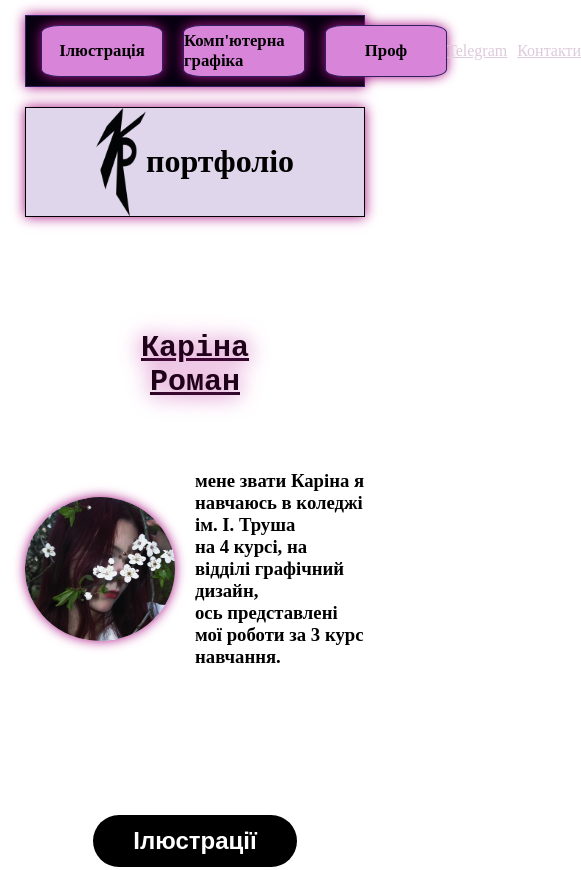
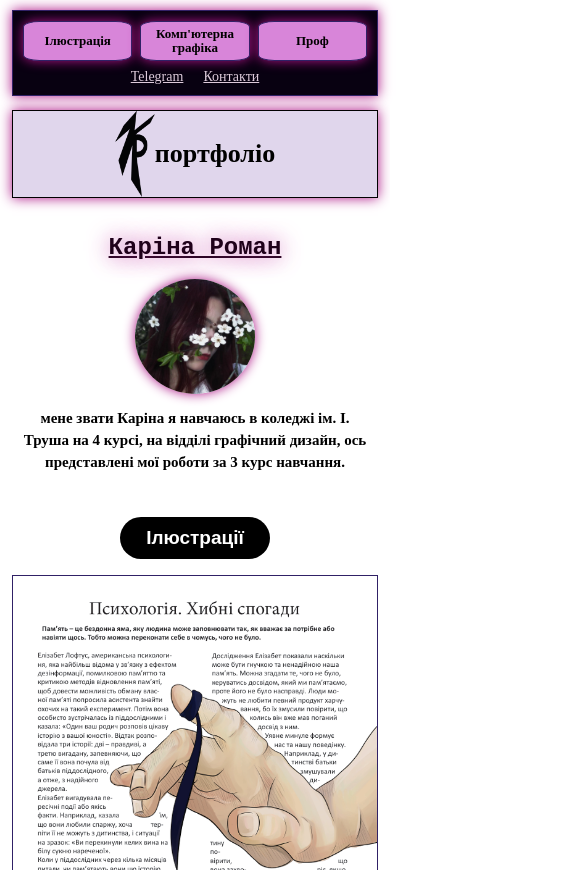
Before and after one commit to karlnaroman/portfolio, a plain HTML site: page index.html in a window 390 px wide. Shown: the top 870 px of the page, 581 px wide, since content can reach past the window. Drawn offline with Linux system fonts and the light colour scheme.

Commit message:
Add files via upload

```diff
--- a/css/style.css
+++ b/css/style.css
@@ -234,3 +234,145 @@ body {
   width: 30px;
   height: 30px;
 }
+
+@media (max-width: 760px) {
+  body {
+    padding: 10px 12px 12px;
+    overflow-x: hidden;
+  }
+
+  br {
+    display: none;
+  }
+
+  .top-bar {
+    grid-template-columns: 1fr;
+    justify-items: center;
+    height: auto;
+    gap: 8px;
+    padding: 10px;
+  }
+
+  .bar-spacer {
+    display: none;
+  }
+
+  .pages {
+    gap: 8px;
+    width: 100%;
+  }
+
+  .pages a {
+    flex: 1;
+    min-width: 0;
+    height: 40px;
+    padding: 0 6px;
+    box-sizing: border-box;
+    font-size: 13px;
+    text-align: center;
+    line-height: 1.1;
+  }
+
+  .pages h6 {
+    margin: 0;
+    font-size: inherit;
+  }
+
+  .contact-button {
+    justify-content: center;
+    gap: 20px;
+    font-size: 14px;
+  }
+
+  .logo-img {
+    margin-top: 14px;
+  }
+
+  .logo {
+    width: 40px;
+  }
+
+  .logo-img h1 {
+    font-size: 26px;
+  }
+
+  .name {
+    height: auto;
+    padding: 36px 0 8px;
+    margin: 0;
+    font-size: 24px;
+  }
+
+  .bio {
+    flex-direction: column;
+    gap: 14px;
+    margin-top: 10px;
+  }
+
+  .ava {
+    width: 120px;
+  }
+
+  .bio h3 {
+    margin: 0;
+    padding: 0 6px;
+    font-size: 15px;
+    font-weight: 600;
+    line-height: 1.45;
+    text-align: center;
+  }
+
+  .portfolio-section {
+    gap: 16px;
+    margin-top: 44px;
+    scroll-margin-top: 130px;
+  }
+
+  .gallery {
+    gap: 12px;
+  }
+
+  .ilust,
+  .graph,
+  .proh {
+    padding: 10px 26px;
+    font-size: 19px;
+  }
+
+  .portfolio-image,
+  .portfolio-image2 {
+    width: 100%;
+    max-width: 420px;
+    box-sizing: border-box;
+  }
+
+  .portfolio-image3 {
+    width: calc(50% - 6px);
+    max-width: 200px;
+    box-sizing: border-box;
+  }
+
+  .portfolio-image4 {
+    width: 100%;
+    height: auto;
+    max-width: 560px;
+  }
+
+  .footer {
+    margin: 44px -12px -12px;
+    height: 64px;
+  }
+}
+
+@media (max-width: 360px) {
+  .pages a {
+    font-size: 12px;
+  }
+
+  .ilust,
+  .graph,
+  .proh {
+    padding: 9px 20px;
+    font-size: 17px;
+  }
+}
```
